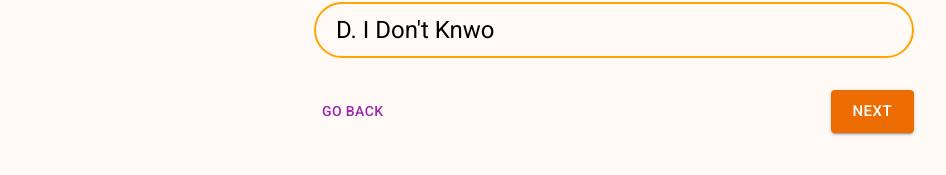
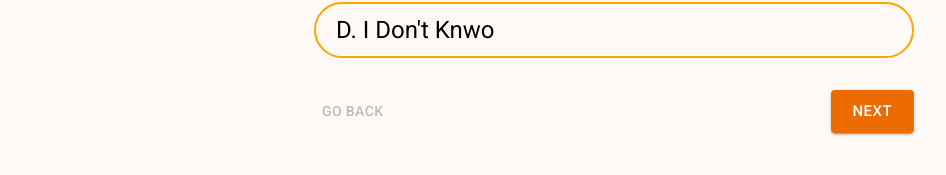
Before and after one commit to KelvinQiu802/your-cat, a React (Vite) app: page /question in a window 1280 px wide. Shown: the part 541-716 px from the top of the page, without its empty margins (26-972 px from the left). Built offline with nearby package versions, Linux system fonts and the light colour scheme.

Commit message:
feat: disable Next at the first question

```diff
--- a/src/components/Question/QuestionCard.jsx
+++ b/src/components/Question/QuestionCard.jsx
@@ -57,7 +57,11 @@ const QuestionCard = () => {
         </div>
       </Box>
       <Stack direction='row' justifyContent='space-between'>
-        <Button color='secondary' onClick={handleBack}>
+        <Button
+          color='secondary'
+          onClick={handleBack}
+          disabled={currentQuestion === 0}
+        >
           Go Back
         </Button>
         <Button
```
